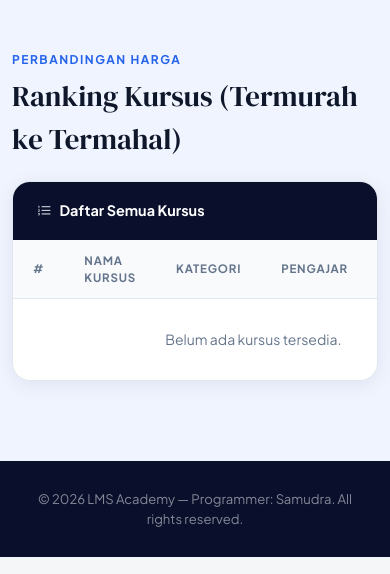
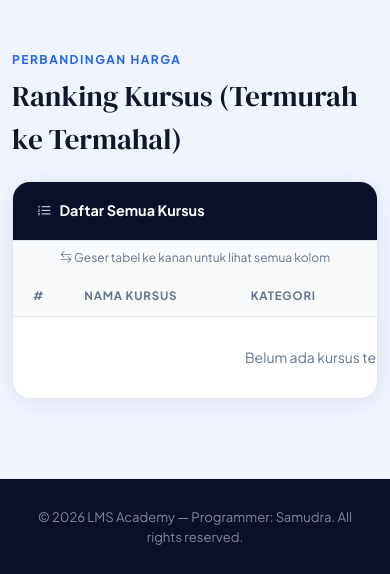
Before and after one commit to muhsamudra12/Simple_Lms, a Django app: template tasks/templates/tasks/stats.html in a window 390 px wide. Shown: the part 809-1383 px from the top of the page. Run offline with Django 5.2, Linux system fonts and the light colour scheme; the template is opened without the code that fills it, so the values that code supplies are empty.

Commit message:
fix visual from table statistic and bug button

```diff
--- a/tasks/templates/tasks/stats.html
+++ b/tasks/templates/tasks/stats.html
@@ -343,6 +343,27 @@
         align-items: center;
         gap: 8px;
       }
+      /* Tabel ranking punya 6 kolom — di layar HP/tablet nggak akan pernah
+         cukup dipaksa muat, jadi dibuat scroll horizontal (sebelumnya
+         overflow:hidden di .courses-table-card malah memotong kolom
+         tanpa ada cara untuk melihat sisanya). */
+      .table-scroll-wrap {
+        overflow-x: auto;
+        -webkit-overflow-scrolling: touch;
+      }
+      .scroll-hint-mobile {
+        display: none;
+        text-align: center;
+        font-size: 0.75rem;
+        color: var(--text-muted);
+        padding: 8px;
+        background: #f8fafc;
+        border-top: 1px solid #e2e8f0;
+      }
+      @media (max-width: 767.98px) {
+        .scroll-hint-mobile { display: block; }
+        table.ranking-table { min-width: 640px; }
+      }
       table.ranking-table {
         width: 100%;
         border-collapse: collapse;
@@ -546,6 +567,8 @@
           <div class="courses-table-header">
             <i class="bi bi-list-ol"></i> Daftar Semua Kursus
           </div>
+          <div class="scroll-hint-mobile"><i class="bi bi-arrow-left-right"></i> Geser tabel ke kanan untuk lihat semua kolom</div>
+          <div class="table-scroll-wrap">
           <table class="ranking-table">
             <thead>
               <tr>
@@ -584,6 +607,7 @@
               {% endfor %}
             </tbody>
           </table>
+          </div>
         </div>
       </div>
 
```
Also changed, not shown: tasks/static/tasks/admin-custom.css (+24 -1 lines).
